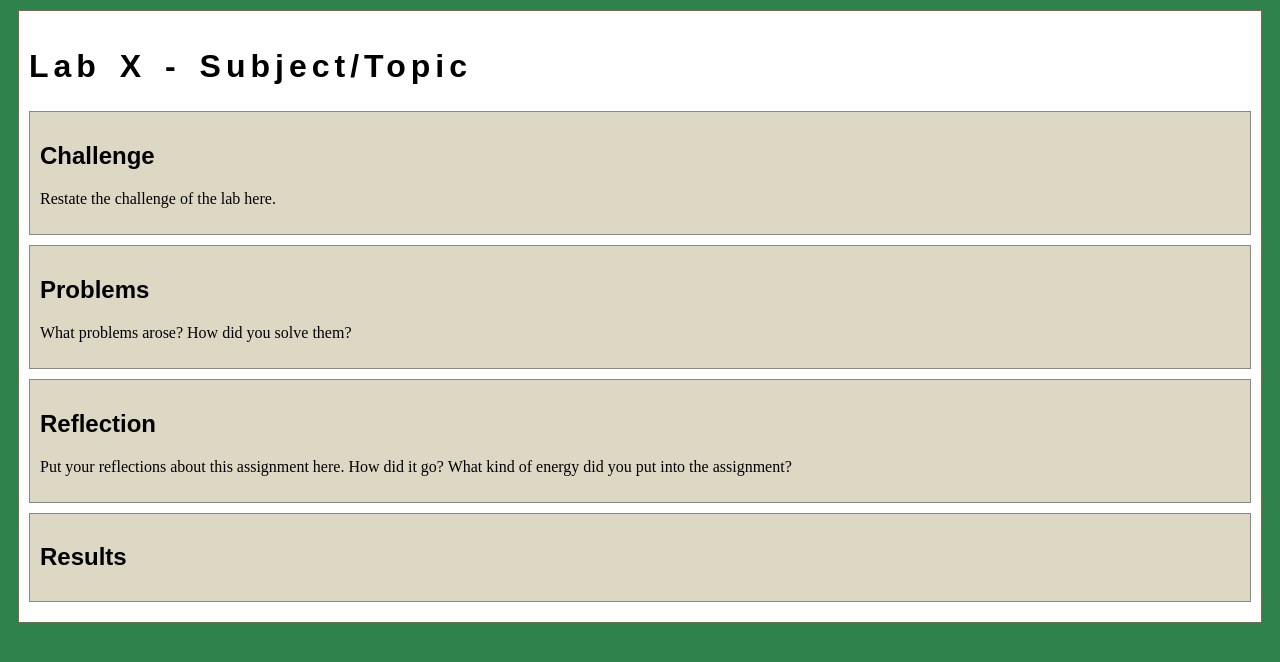
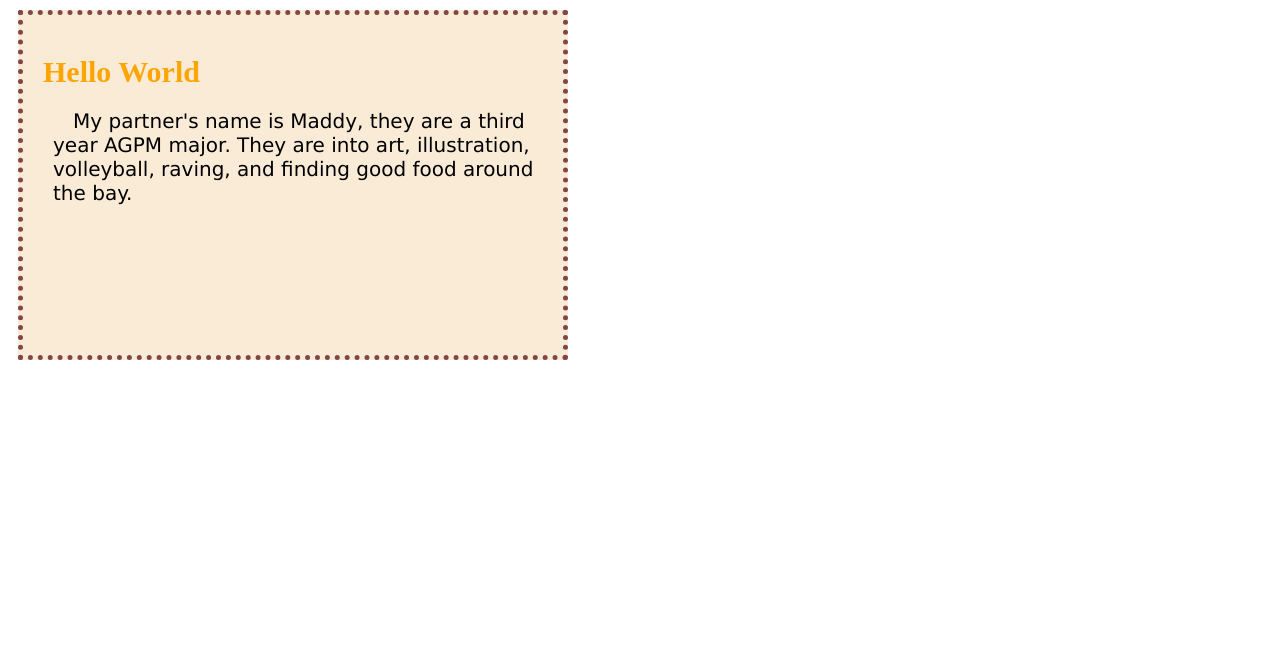
Before and after one commit to Kareemrw/art101, a plain HTML site: page lab2/index.html in a window 1280 px wide. Drawn offline with nearby package versions, Linux system fonts and the light colour scheme.

Commit message:
Completed Lab 2
Edited lab2 html and css files

```diff
--- a/lab2/css/lab.css
+++ b/lab2/css/lab.css
@@ -5,5 +5,26 @@
     padding: 10px;
     margin-bottom: 10px;
     border: solid 1px #888;
-    background-color: #DDD8C4;
+    background-color: #967e1e;
   }
+
+h1 {
+  color: orange;
+  font-size: 150%;
+}
+
+p{
+  font-family: "Verdana";
+  text-indent: 20px;
+  margin-left: 10px;
+}
+
+#content {
+  background-color: antiquewhite;
+  width: 500px;
+  min-height: 300px;
+  padding: 20px;
+  margin: 10px;
+  border: dotted 5px #854545;
+  font-size: 20px;
+}
--- a/lab2/index.html
+++ b/lab2/index.html
@@ -1,52 +1,18 @@
 <!DOCTYPE html>
 <html>
-<head>
-	<!-- This title is used for tabs and bookmarks -->
-	<title>Lab X - Subject/Topic</title>
-
-	<!-- Use UTF character set, a good idea with any webpage -->
-  	<meta charset="UTF-8" />
-	<!-- Set viewport so page remains consistently scaled w narrow devices -->
-  	<meta name="viewport" content="width=device-width, initial-scale=1.0" />
-
-	<!-- Include a sitewide CSS file for consistent styling across the site -->
-	<link rel="stylesheet" type="text/css" href="../css/site.css">
-	<!-- Lab-specifc CSS file for any special styling of this particular page -->
-	<link rel="stylesheet" type="text/css" href="css/lab.css">
-
-	<!-- load jQuery library to make javascript easier (must be above our lab js)-->
-	<script src="https://code.jquery.com/jquery-3.6.4.min.js"></script>
-	<!-- Link to javascript file - DEFER waits until all elements are rendered -->
-	<script type="text/javascript" src="./js/lab.js" DEFER></script>
-</head>
-<body>
-	<!-- Style this page by changing the CSS in ../css/site.css or css/lab.css -->
-	<main id="content">
-		<section>
-			<h1>Lab X - Subject/Topic</h1>
-			<div class="minor-section">
-					<h2>Challenge</h2>
-					<p>Restate the challenge of the lab here.</p>
-			</div>
-
-			<div class="minor-section">
-					<h2>Problems</h2>
-					<p>What problems arose? How did you solve them? </p>
-			</div>
-
-			<div class="minor-section">
-					<h2>Reflection</h2>
-					<p>Put your reflections about this assignment here. How did it go? What kind of energy did you put into the assignment? </p>
-			</div>
-
-			<div class="minor-section">
-					<h2>Results</h2>
-					<div id="output"></div>
-			</div>
-		</section>
-		<nav id="links">
-			<!-- Put links to other pages (including the homepage) here. -->
-		</nav>
-	</main>
-</body>
+	<head>
+		<meta charset = "utf-8">
+		<title>
+			Lab 2 - My First HTML
+		</title>
+		<link rel="stylesheet" href="../lab2/css/lab.css">
+	</head>
+	<div id="content">
+		<h1>
+			Hello World
+		</h1>
+		<p>
+			My partner's name is Maddy, they are a third year AGPM major. They are into art, illustration, volleyball, raving, and finding good food around the bay.
+		</p>
+	</div>
 </html>
```
